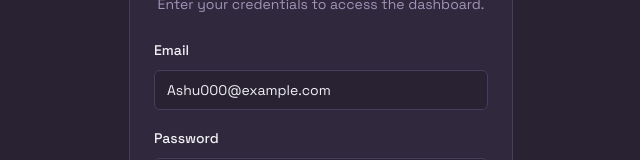
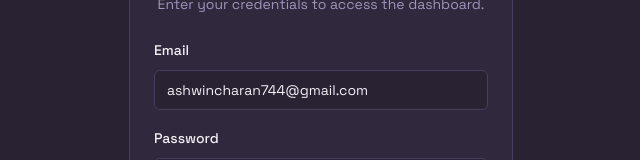
Before and after one commit to Ashwin7849/Ashu-s-universe, a Next.js app: page /admin in a window 1280 px wide. Shown: the part 322-482 px from the top of the page, without its empty margins (319-959 px from the left). Built offline with nearby package versions, Linux system fonts and the light colour scheme; no server answers.

Commit message:
Try fixing this error: `Runtime FirebaseError: Missing or insufficient p

```diff
--- a/src/app/admin/page.tsx
+++ b/src/app/admin/page.tsx
@@ -23,7 +23,7 @@ export default function AdminLoginPage() {
   const router = useRouter();
   const { toast } = useToast();
   const auth = useAuth();
-  const [email, setEmail] = useState("Ashu000@example.com");
+  const [email, setEmail] = useState("ashwincharan744@gmail.com");
   const [password, setPassword] = useState("Ashu78");
   const [isLoading, setIsLoading] = useState(false);
 
```
Also changed, not shown: 1 other file (tests, documents, lock files or other folders).
